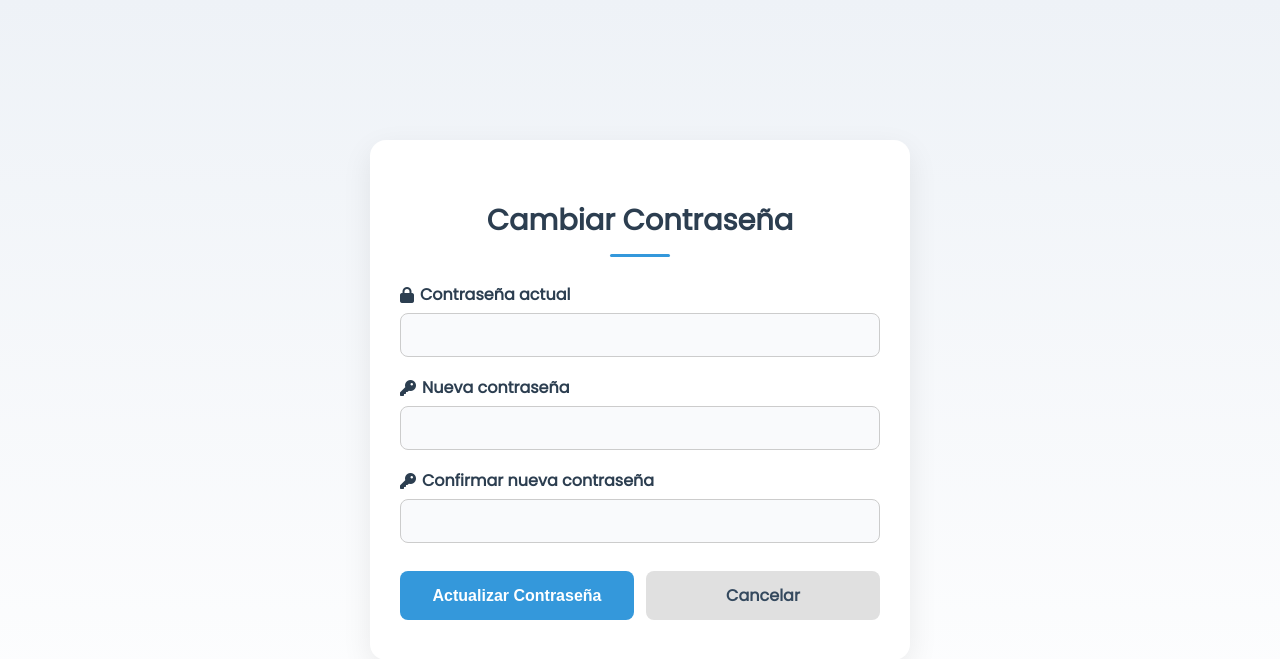
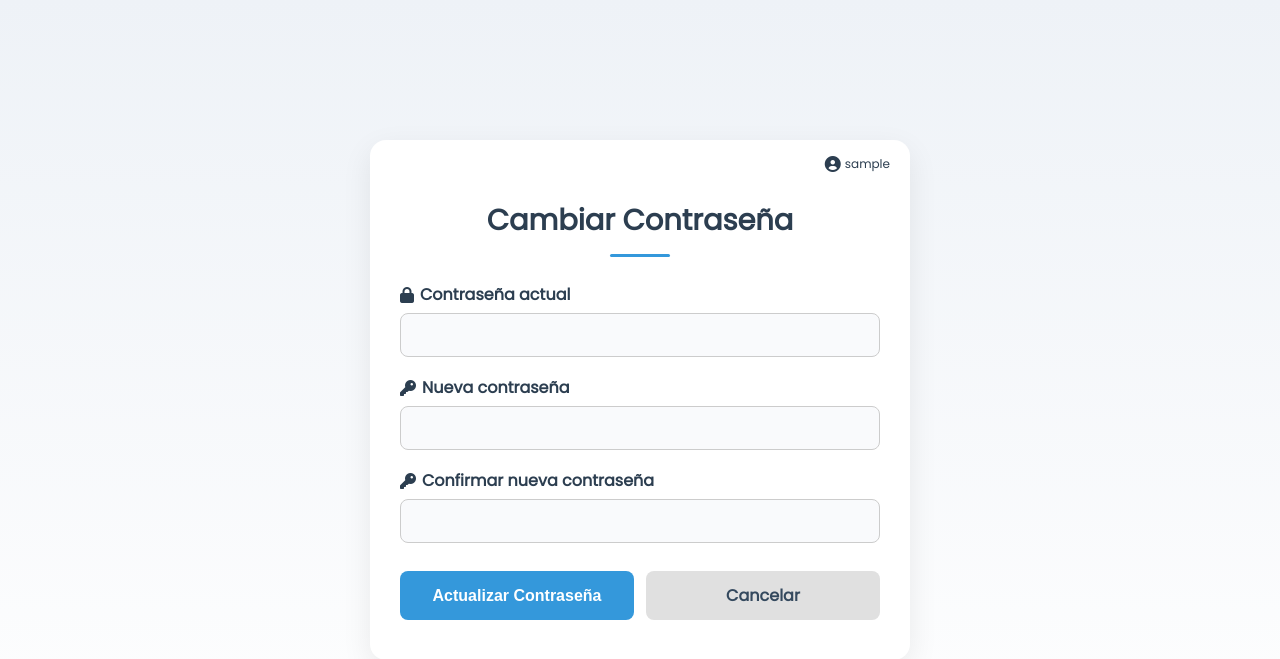
Before and after one commit to dsalazar-lectures/CI0136-I2025-final-project, a Flask app: template app/templates/change_password.html in a window 1280 px wide. Shown: the top 659 px of the page. Run offline with Flask 3, Linux system fonts and the light colour scheme; the template is opened without the code that fills it: most values are stand-ins (such as "Sample title", 1, 10 or a date in 2020).

Commit message:
look and feel changes

```diff
--- a/app/controllers/change_password_controller.py
+++ b/app/controllers/change_password_controller.py
@@ -15,11 +15,14 @@ from flask import Blueprint, render_template
 
 c_password_bp = Blueprint('cpassword', __name__)
 
+repo = firebase_user_repository.FirebaseUserRepository()
+
 @c_password_bp.route("/change_password")
 def index():
   #this works only if there's an active session
   if session:
-    return render_template("change_password.html")
+    user = repo.get_user_by_id(session["user_id"])
+    return render_template("change_password.html", user_name=user["name"])
   else:
      return redirect("/")
 
@@ -35,7 +38,6 @@ def change_pass():
      flash("Las contraseñas no coinciden", "error")
      return redirect("/change_password")
     else:
-        repo = firebase_user_repository.FirebaseUserRepository()
         user = repo.get_user_by_id(session["user_id"])
 
         service = password_service.ChangePasswordService()
--- a/app/static/acount_style.css
+++ b/app/static/acount_style.css
@@ -11,6 +11,7 @@ body {
   }
 
   .container {
+    position: relative;
     width: 100%;
     max-width: 480px;
     background: #fff;
@@ -129,3 +130,20 @@ body {
     background-color: #f8d7da;
     color: #721c24;
   }
+
+  .user-info {
+    position: absolute;
+    top: 15px;
+    right: 20px;
+    display: flex;
+    align-items: center;
+    gap: 4px;
+    font-size: 0.75rem;
+    color: #2c3e50;
+    font-weight: 400;
+  }
+
+  .user-info i {
+    font-size: 1rem;
+    color: #2c3e50;
+  }
--- a/app/templates/change_password.html
+++ b/app/templates/change_password.html
@@ -11,6 +11,12 @@
 </head>
 <body>
   <div class="container">
+
+    <div class="user-info">
+      <i class="fas fa-user-circle"></i>
+      <span class="username">{{ user_name }}</span>
+    </div>
+
     {% with messages = get_flashed_messages(with_categories=true) %}
       {% if messages %}
         <div class="flash-messages">
```
